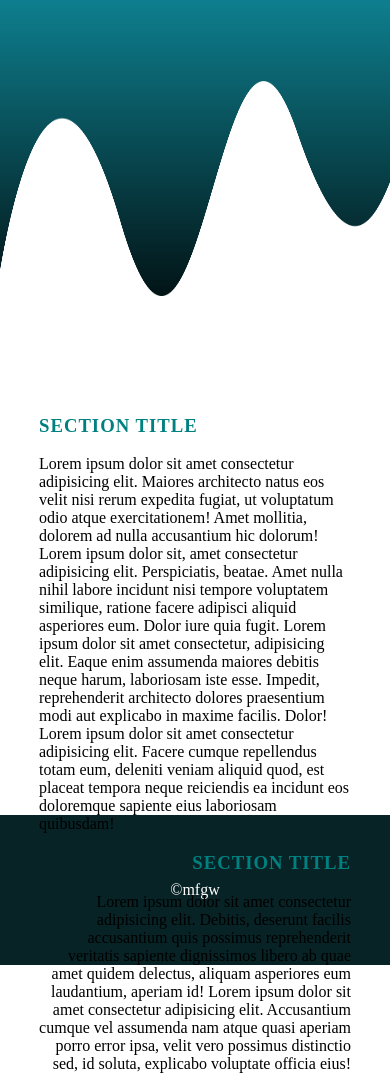
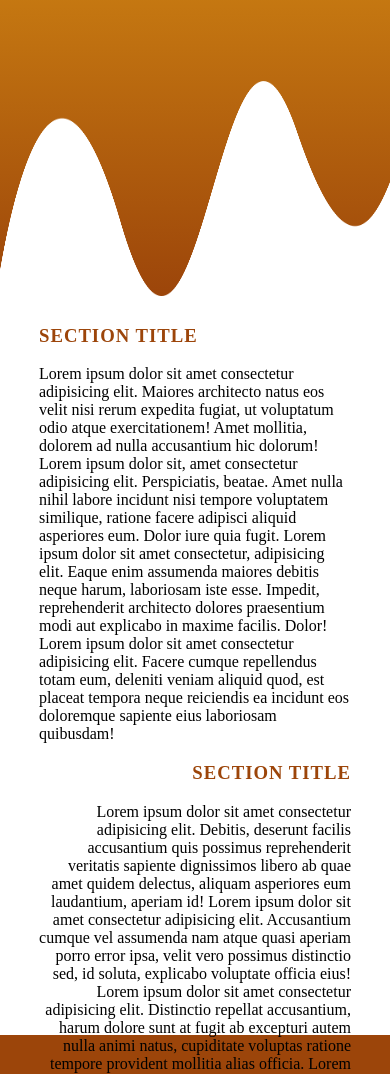
Before and after one commit to hlouie94/mobile-friendly-practice, a plain HTML site: page index.html in a window 390 px wide. Shown: the part 204-1278 px from the top of the page. Drawn offline with Linux system fonts and the light colour scheme.

Commit message:
added media quiries

```diff
--- a/css/style.css
+++ b/css/style.css
@@ -62,3 +62,57 @@ footer {
     background-color: #072326;
     padding-top: 50px;
 }
+
+@media (max-width: 1024px) {
+    .pattern {
+        background-image: linear-gradient(180deg, #16e193 0%, #054138 100%);
+    }
+
+    .text {
+        top: 50px
+    }
+
+    .stitle1, .stitle2 {
+        color: #054138;
+    }
+
+    footer {
+        background-color: #054138;
+    }
+}
+
+@media (max-width: 768px) {
+    .pattern {
+        background-image: linear-gradient(180deg, #89e116 0%, #074105 100%);
+    }
+
+    .text {
+        top: 10px
+    }
+
+    .stitle1, .stitle2 {
+        color: #074105;
+    }
+
+    footer {
+        background-color: #074105;
+    }
+}
+
+@media (max-width: 480px) {
+    .pattern {
+        background-image: linear-gradient(180deg, #e19a16 0%, #9c450a 100%);
+    }
+
+    .text {
+        margin-bottom: 220px;
+    }
+
+    .stitle1, .stitle2 {
+        color: #9c450a;
+    }
+
+    footer {
+        background-color: #9c450a;
+    }
+}
```
